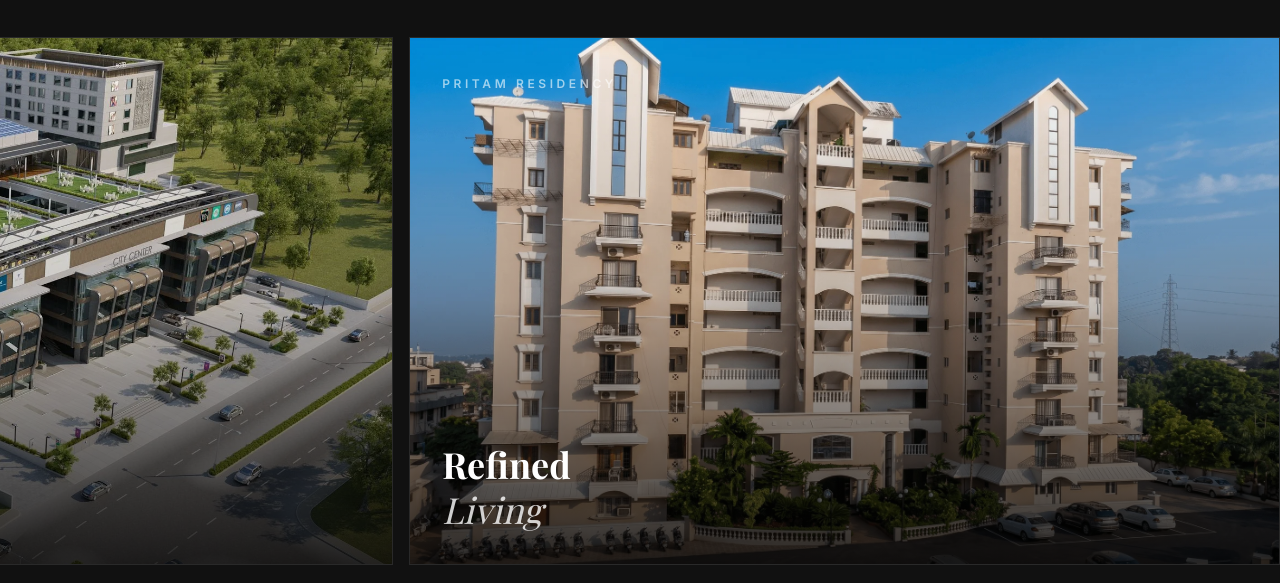
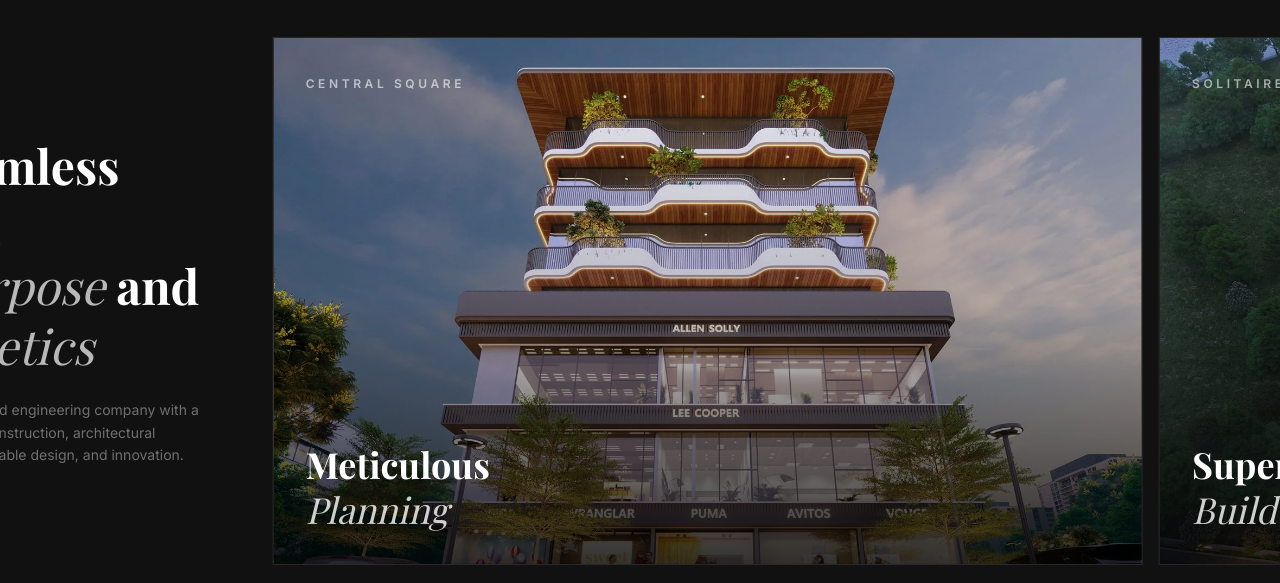
Before and after one commit to Marshmellow31/bhumi-developers, a Next.js app: page / in a window 1280 px wide. Shown: the part 899-1482 px from the top of the page. Built offline with nearby package versions, Linux system fonts and the light colour scheme.

Commit message:
merge: resolve merge conflicts in PhilosophySection.tsx, integrating premium design with correct project paths and fixing TS edge compilation type error

```diff
--- a/components/home/PhilosophySection.tsx
+++ b/components/home/PhilosophySection.tsx
@@ -18,9 +18,9 @@ const slides: SlideData[] = [
   {
     number: "01",
     category: "DESIGN",
-    titleHtml: "Prime Commercial <em>Destination</em>",
-    italicWord: "Destination",
-    regularText: "Prime Commercial",
+    titleHtml: "Meticulous <em>Planning</em>",
+    italicWord: "Planning",
+    regularText: "Meticulous",
     description: "Designing spaces with attention to layout optimization, natural ventilation, and architectural harmony.",
     image: "/images/central-square/Pacnhbatti 505 High 2nd_Cam01-a.webp",
     projectTag: "Central Square",
@@ -28,9 +28,9 @@ const slides: SlideData[] = [
   {
     number: "02",
     category: "CRAFT",
-    titleHtml: "Residential <em>High Rise</em>",
-    italicWord: "High Rise",
-    regularText: "Residential",
+    titleHtml: "Superior <em>Build Quality</em>",
+    italicWord: "Build Quality",
+    regularText: "Superior",
     description: "Crafting structures with top-tier materials and rigorous engineering standards to stand the test of time.",
     image: "/images/solitaire-plaza/Tavra Top 1st Cam-v01.webp",
     projectTag: "Solitaire Pallazzo",
@@ -38,31 +38,21 @@ const slides: SlideData[] = [
   {
     number: "03",
     category: "BUSINESS",
-    titleHtml: "Mixed Use <em>Development</em>",
-    italicWord: "Development",
-    regularText: "Mixed Use",
+    titleHtml: "Modern <em>Retail Hubs</em>",
+    italicWord: "Retail Hubs",
+    regularText: "Modern",
     description: "Positioning Grade-A corporate offices and retail outlets at high-footfall urban centers.",
     image: "/images/city-center/city-center-1.webp",
     projectTag: "City Center",
-  },
-  {
-    number: "04",
-    category: "COMMUNITY",
-    titleHtml: "Refined <em>Living</em>",
-    italicWord: "Living",
-    regularText: "Refined",
-    description: "A thoughtfully designed residential community offering spacious, well-appointed homes for modern families.",
-    image: "/images/pritam-residency/pritam-residency.webp",
-    projectTag: "Pritam Residency",
   },
 ];
 
 export default function PhilosophySection() {
   const containerRef = useRef<HTMLDivElement>(null);
 
+  // Framer Motion hooks for desktop & mobile scroll animation
   const { scrollYProgress } = useScroll({
     target: containerRef,
-    offset: ["start top", "end bottom"]
   });
 
   // Calculate dynamic scroll distance in pixels to align the last card perfectly
@@ -100,7 +90,7 @@ export default function PhilosophySection() {
           <motion.div
             ref={trackRef}
             style={{ x }}
-            className="flex gap-2 md:gap-3 lg:gap-4 items-center absolute left-0 pl-6 md:pl-16 lg:pl-24 w-max"
+            className="flex gap-2 md:gap-3 lg:gap-4 items-center absolute left-0 pl-6 md:pl-16 lg:pl-24"
           >
             {/* Left Column Text Block (First item in the horizontal scroll track) */}
             <div className="w-[80vw] md:w-[45vw] lg:w-[30vw] shrink-0 flex flex-col justify-center gap-6 pr-8">
```
